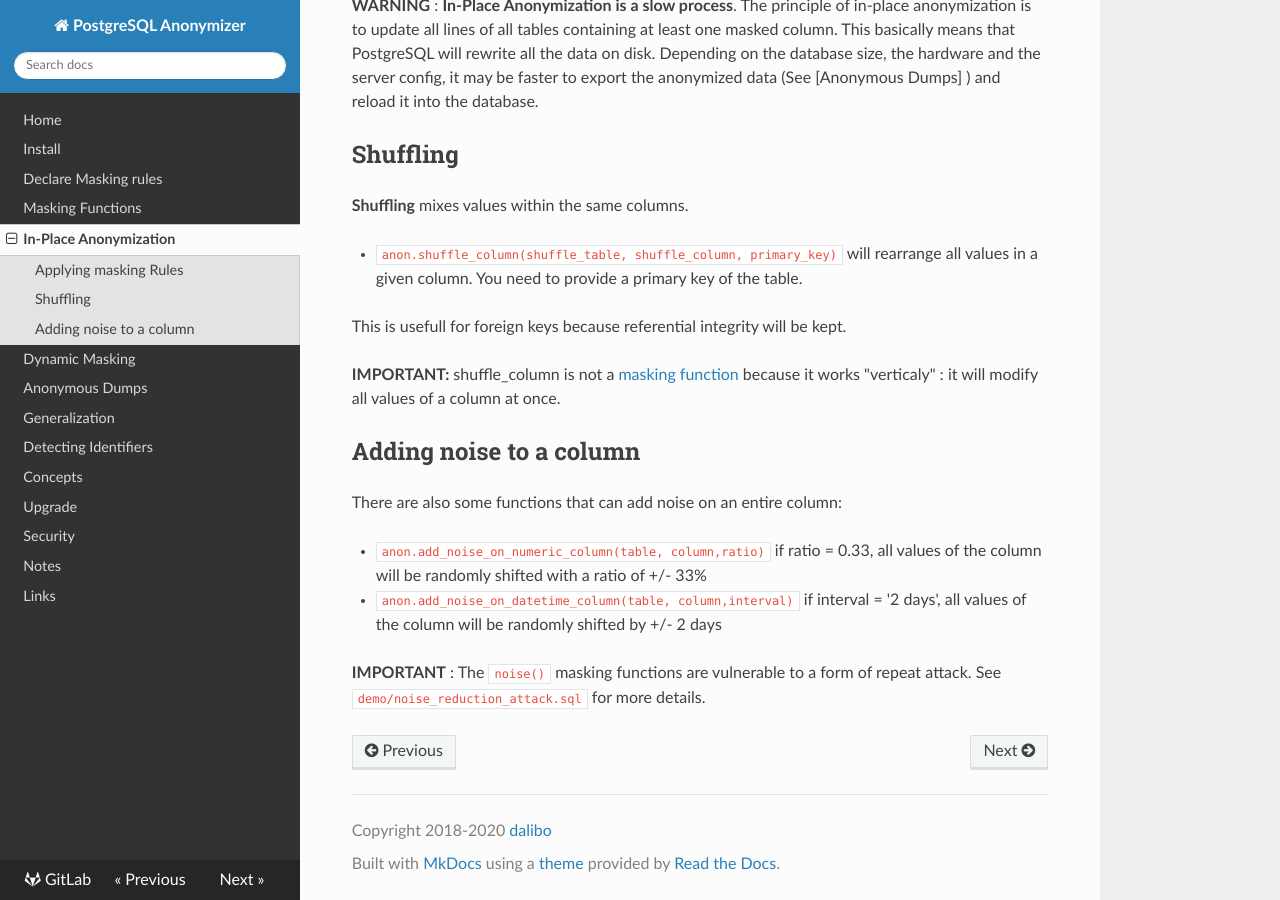
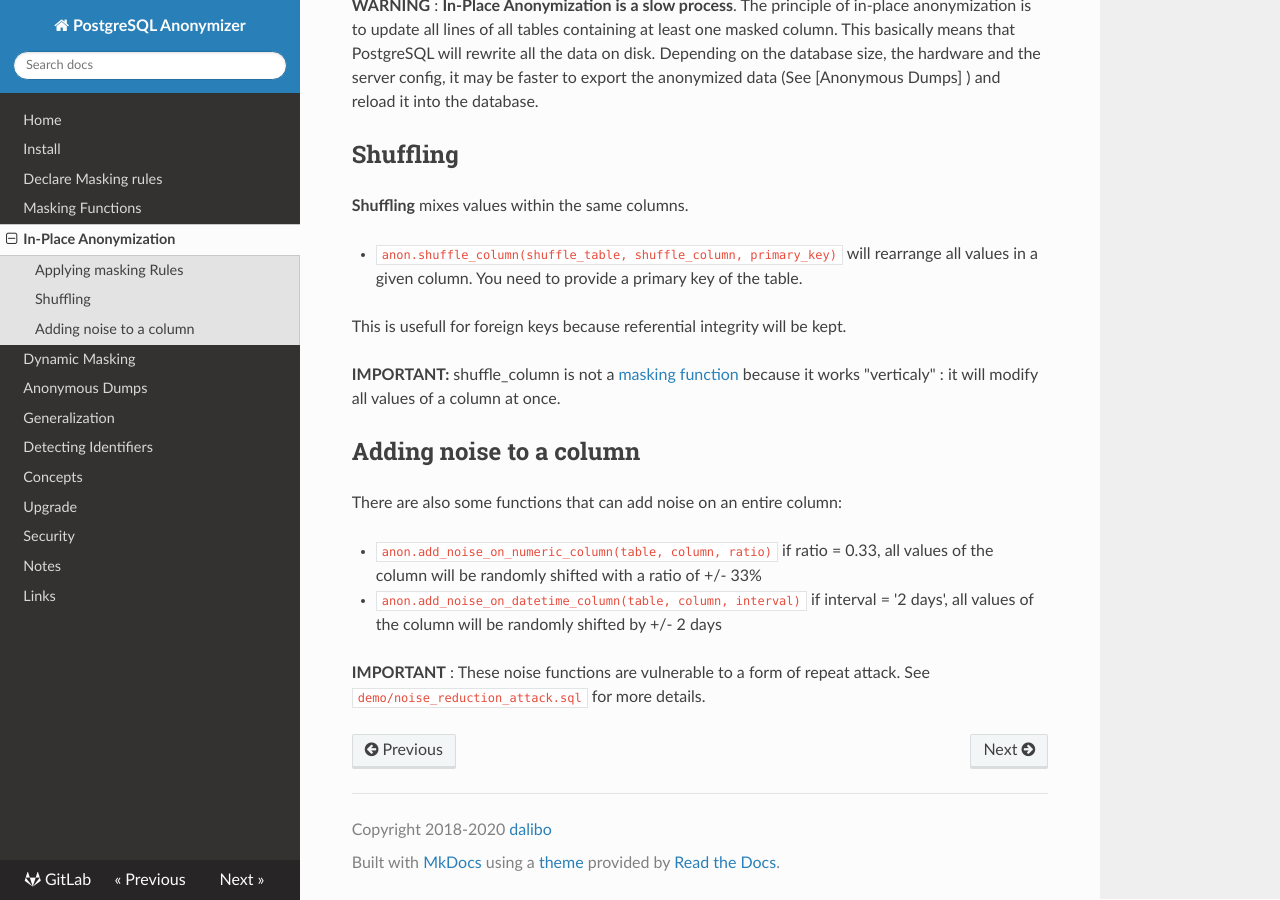
Before and after one commit to neondatabase/postgresql_anonymizer, an MkDocs documentation site: the page built from docs/in_place_anonymization.md, in a window 1280 px wide and 900 px high, scrolled down 1578 px. Built offline with MkDocs 1.6.1, drawn with Linux system fonts in a browser that asks for light colours; nearby versions of some CDN libraries; some of the changed text lies outside the part shown.

Commit message:
[doc] typos

```diff
--- a/docs/in_place_anonymization.md
+++ b/docs/in_place_anonymization.md
@@ -121,11 +121,11 @@ Adding noise to a column
 
 There are also some functions that can add noise on an entire column:
 
-* `anon.add_noise_on_numeric_column(table, column,ratio)` if ratio = 0.33, all
+* `anon.add_noise_on_numeric_column(table, column, ratio)` if ratio = 0.33, all
   values of the column will be randomly shifted with a ratio of +/- 33%
 
-* `anon.add_noise_on_datetime_column(table, column,interval)` if interval = '2 days',
+* `anon.add_noise_on_datetime_column(table, column, interval)` if interval = '2 days',
   all values of the column will be randomly shifted by +/- 2 days
 
-**IMPORTANT** : The `noise()` masking functions are vulnerable to a form of
+**IMPORTANT** : These noise functions are vulnerable to a form of
 repeat attack. See `demo/noise_reduction_attack.sql` for more details.
```
Also changed, not shown: other parts of docs/in_place_anonymization.md (+2 -2 lines), docs/index.md (+3 -2 lines).
